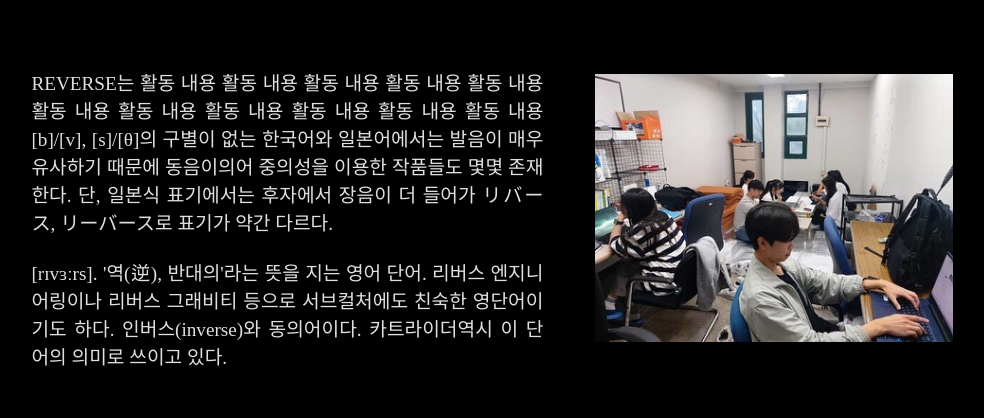
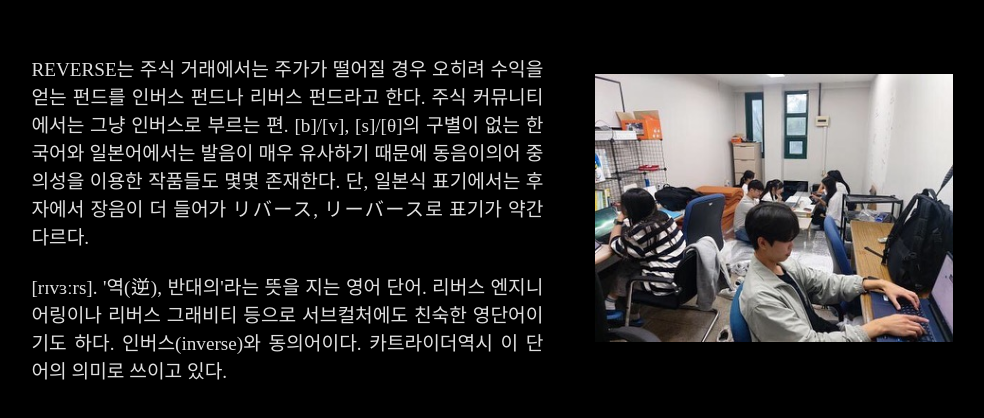
Before and after one commit to JebDS/nsu_sw_club_reverse, a plain HTML site: page index.html in a window 1280 px wide. Shown: the part 1073-1491 px from the top of the page, without its empty margins (167-1151 px from the left). Drawn offline with Linux system fonts and the light colour scheme; files whose address does not match are found by name; a web font is replaced by a local one.

Commit message:
#1 reverse

```diff
--- a/index.html
+++ b/index.html
@@ -33,7 +33,7 @@
             <div id="one_box">
                 <table>
                     <tr>
-                        <td id="ond_table_text">REVERSE는 활동 내용 활동 내용 활동 내용 활동 내용 활동 내용 활동 내용 활동 내용 활동 내용 활동 내용 활동 내용 활동 내용
+                        <td id="ond_table_text">REVERSE는 주식 거래에서는 주가가 떨어질 경우 오히려 수익을 얻는 펀드를 인버스 펀드나 리버스 펀드라고 한다. 주식 커뮤니티에서는 그냥 인버스로 부르는 편.
                             [b]/[v], [s]/[θ]의 구별이 없는 한국어와 일본어에서는 발음이 매우 유사하기 때문에 동음이의어 중의성을 이용한 작품들도 몇몇 존재한다. 단, 일본식 표기에서는 후자에서 장음이 더 들어가 リバース, リーバース로 표기가 약간 다르다.
                             <br><br>[rɪvɜːrs]. '역(逆), 반대의'라는 뜻을 지는 영어 단어. 리버스 엔지니어링이나 리버스 그래비티 등으로 서브컬처에도 친숙한 영단어이기도 하다. 인버스(inverse)와 동의어이다. 카트라이더역시 이 단어의 의미로 쓰이고 있다.
                         </td>
```
